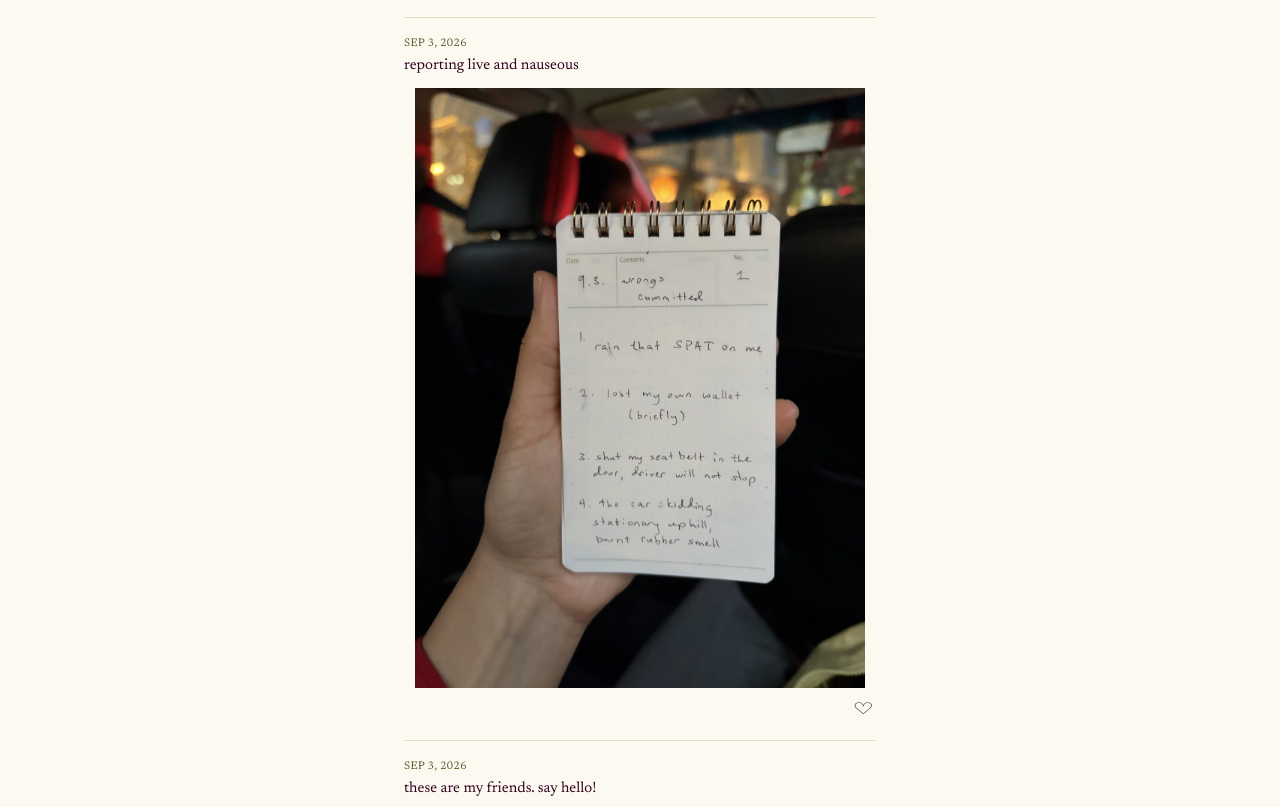
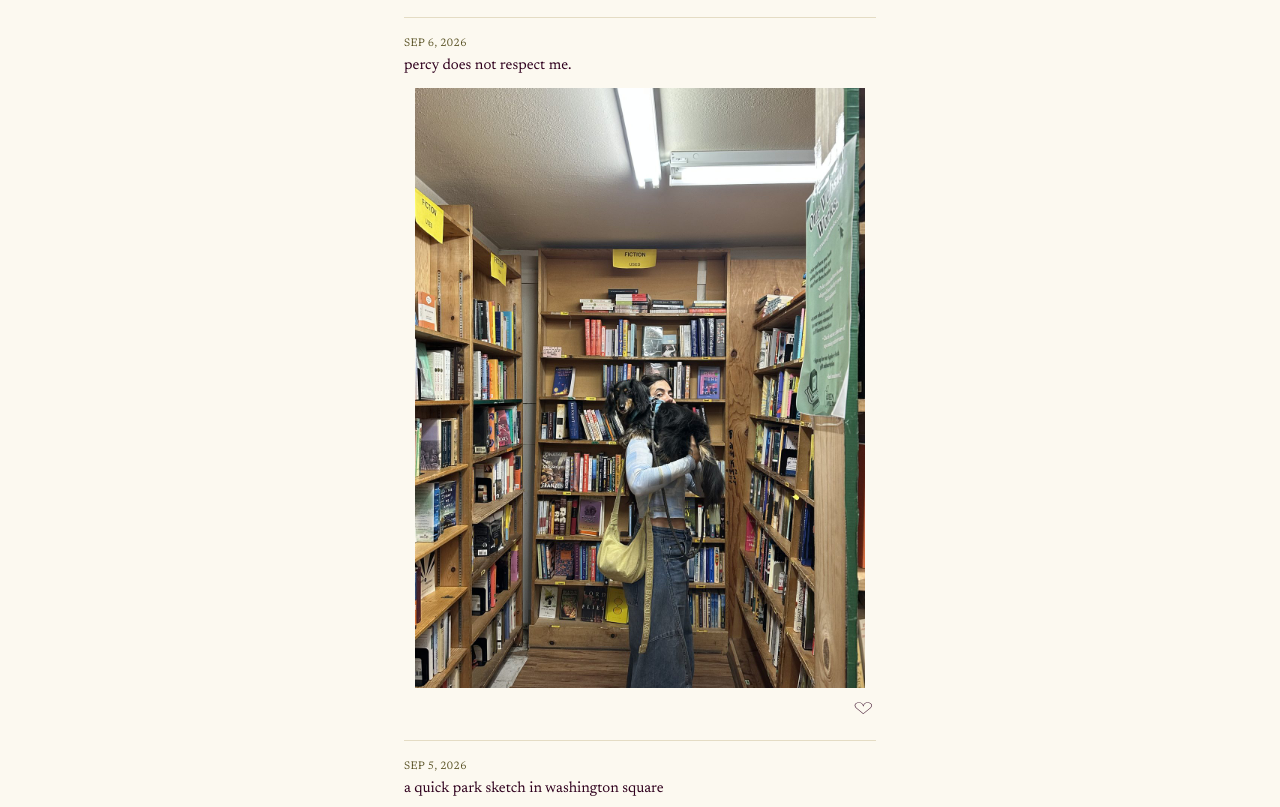
Before and after one commit to chloemirellesc/personal-site, a plain HTML site: page irl.html in a window 1280 px wide. Shown: the part 91-898 px from the top of the page. Drawn offline with Linux system fonts and the light colour scheme; no server answers.

Commit message:
updated irl

```diff
--- a/irl.html
+++ b/irl.html
@@ -33,6 +33,8 @@
     // if a note has "video" set, it takes priority over "photo".
     // Keep video clips short and compressed (.mp4) for page speed.
     window.NOTES_ENTRIES = [
+      { id: 15, date: "Sep 6, 2026", text: "percy does not respect me.", photo: { src: "assets/images/chloe-irl/sep6-photo.jpg" } },
+      { id: 14, date: "Sep 5, 2026", text: "a quick park sketch in washington square", photo: { src: "assets/images/chloe-irl/sep5-photo.jpg" } },
       { id: 13, date: "Sep 3, 2026", text: "reporting live and nauseous", photo: { src: "assets/images/chloe-irl/sep3-part2-photo.jpg" } },
       { id: 12, date: "Sep 3, 2026", text: "these are my friends. say hello!", photo: { src: "assets/images/chloe-irl/sep3-photo.jpg" } },
       { id: 11, date: "Sep 2, 2026", text: "percy also says, eat pumpkin", photo: { src: "assets/images/chloe-irl/sep1-photo.webp" } },
```
Also changed, not shown: assets/images/chloe-irl/sep5-photo.jpg (added), assets/images/chloe-irl/sep6-photo.jpg (added), 2 other files.
